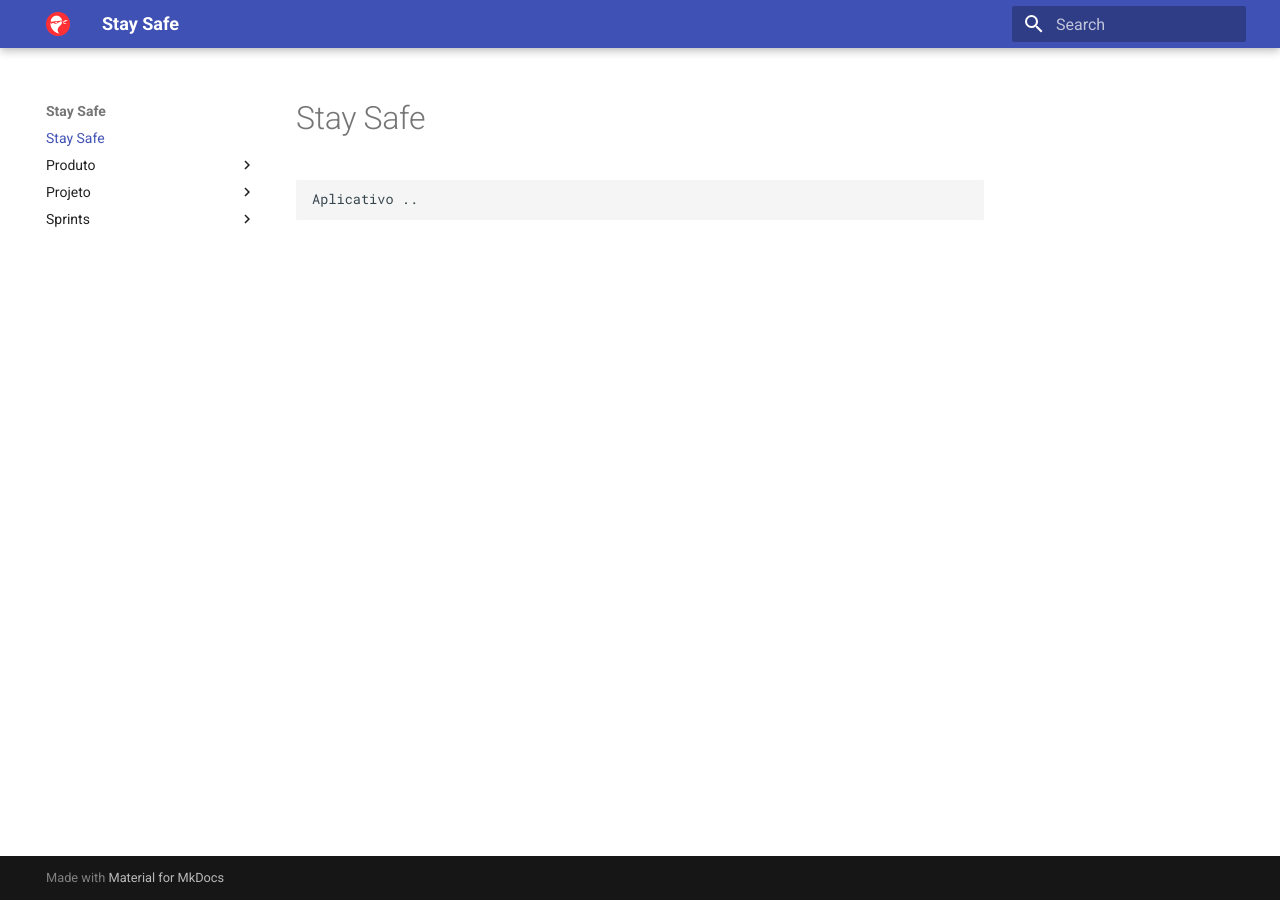
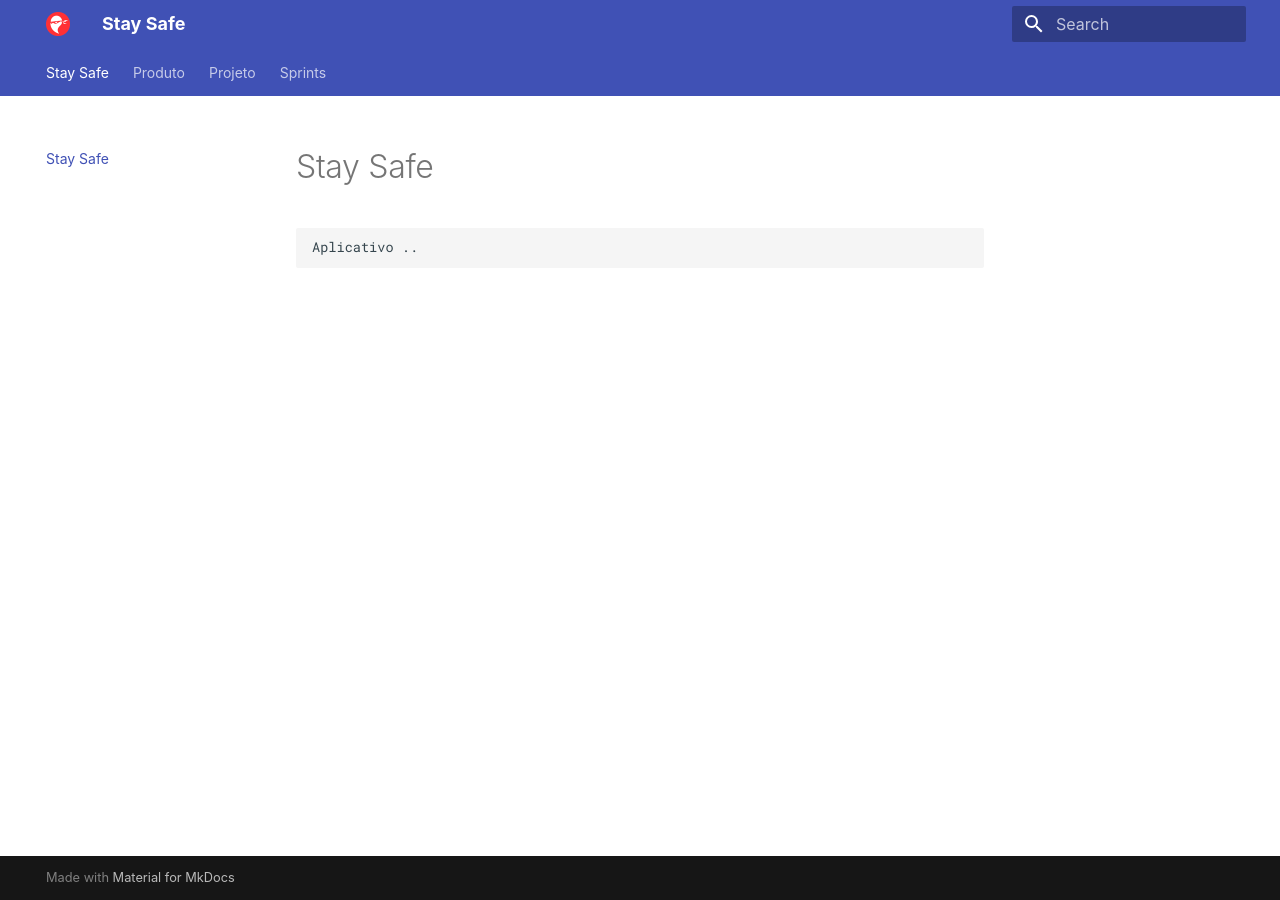
Before and after one commit to fga-eps-mds/2020.1-stay-safe-docs, an MkDocs documentation site: the page built from docs/index.md, in a window 1280 px wide. Built offline with MkDocs 1.6.1 and Material for MkDocs 9.7.7, drawn with Linux system fonts in a browser that asks for light colours; some web fonts are replaced.

Commit message:
Add the tabs navigation without reload the site

```diff
--- a/mkdocs.yml
+++ b/mkdocs.yml
@@ -2,5 +2,11 @@
 theme:
   logo: images/favicon.png
   favicon: images/favicon.png
-  name: 'material'
-dev_addr: '0.0.0.0:8000'
+  name: material
+  font:
+    text: Trueno
+  features:
+    - navigation.instant
+    - navigation.tabs
+
+dev_addr: "0.0.0.0:8000"
```
